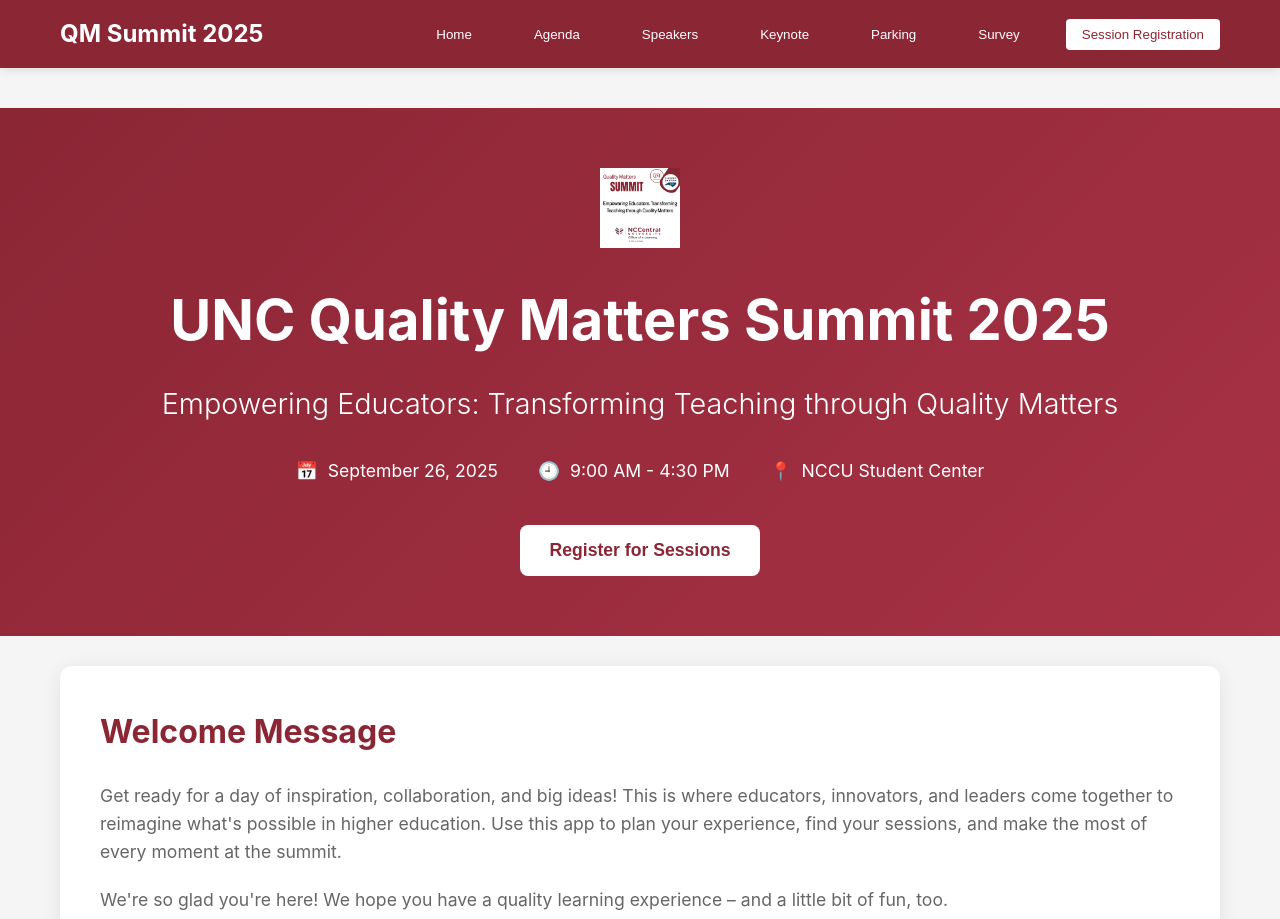
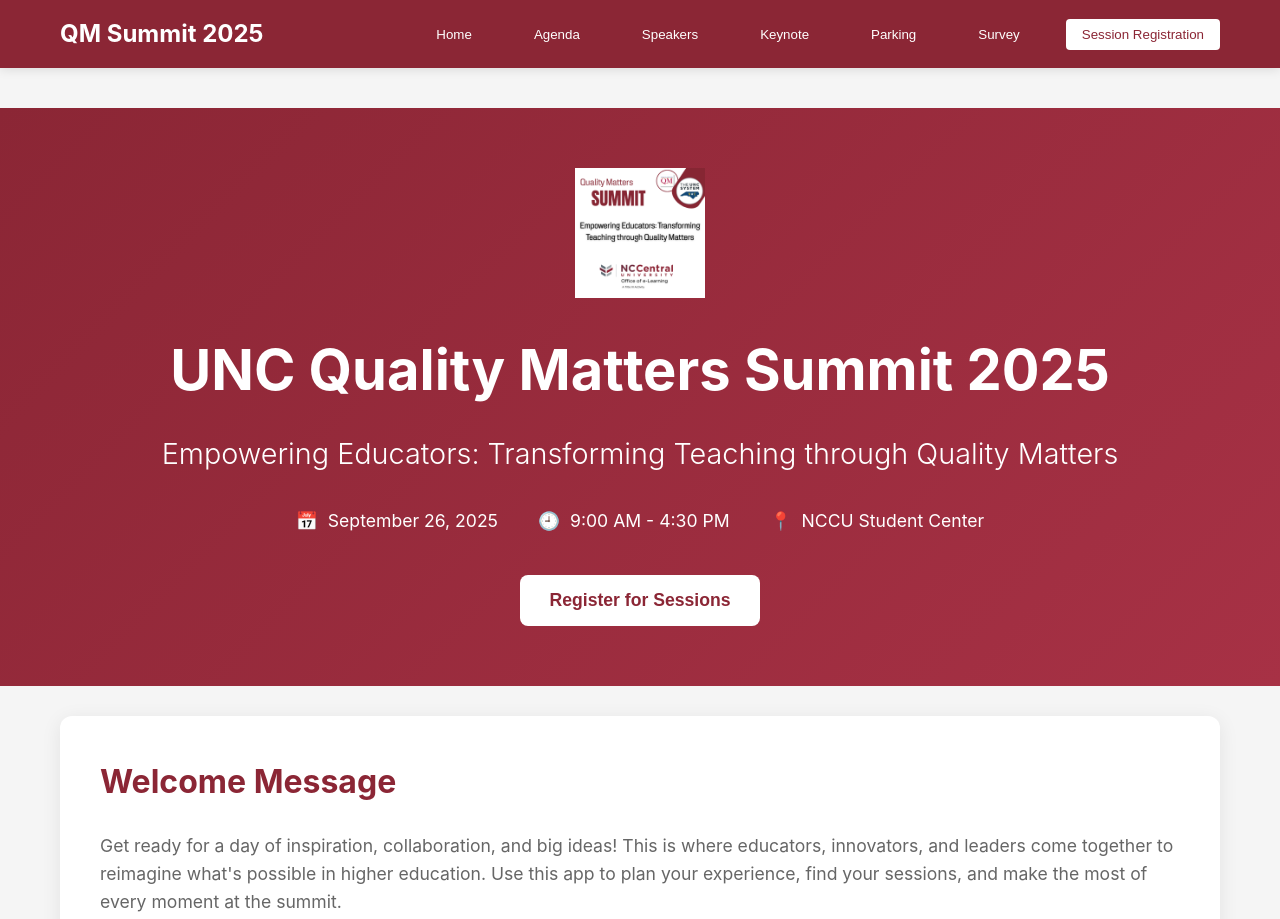
Before and after one commit to sellis20-bot/QMSUMMIT25, a plain HTML site: page index.html in a window 1280 px wide. Shown: the top 919 px of the page. Drawn offline with Linux system fonts and the light colour scheme.

Commit message:
Update index.html

```diff
--- a/index.html
+++ b/index.html
@@ -646,7 +646,7 @@
         <header class="header">
             <div class="container">
                 <div style="text-align: center; margin-bottom: 20px;">
-                    <img src="images/Summit-Logo.png" alt="QM Summit Logo" style="width: 150px; height: 80px; object-fit: contain;">
+                    <img src="images/Summit-Logo.png" alt="QM Summit Logo" style="width: 250px; height: 130px; object-fit: contain;">
                 </div>
 
                 <h1>UNC Quality Matters Summit 2025</h1>
```
